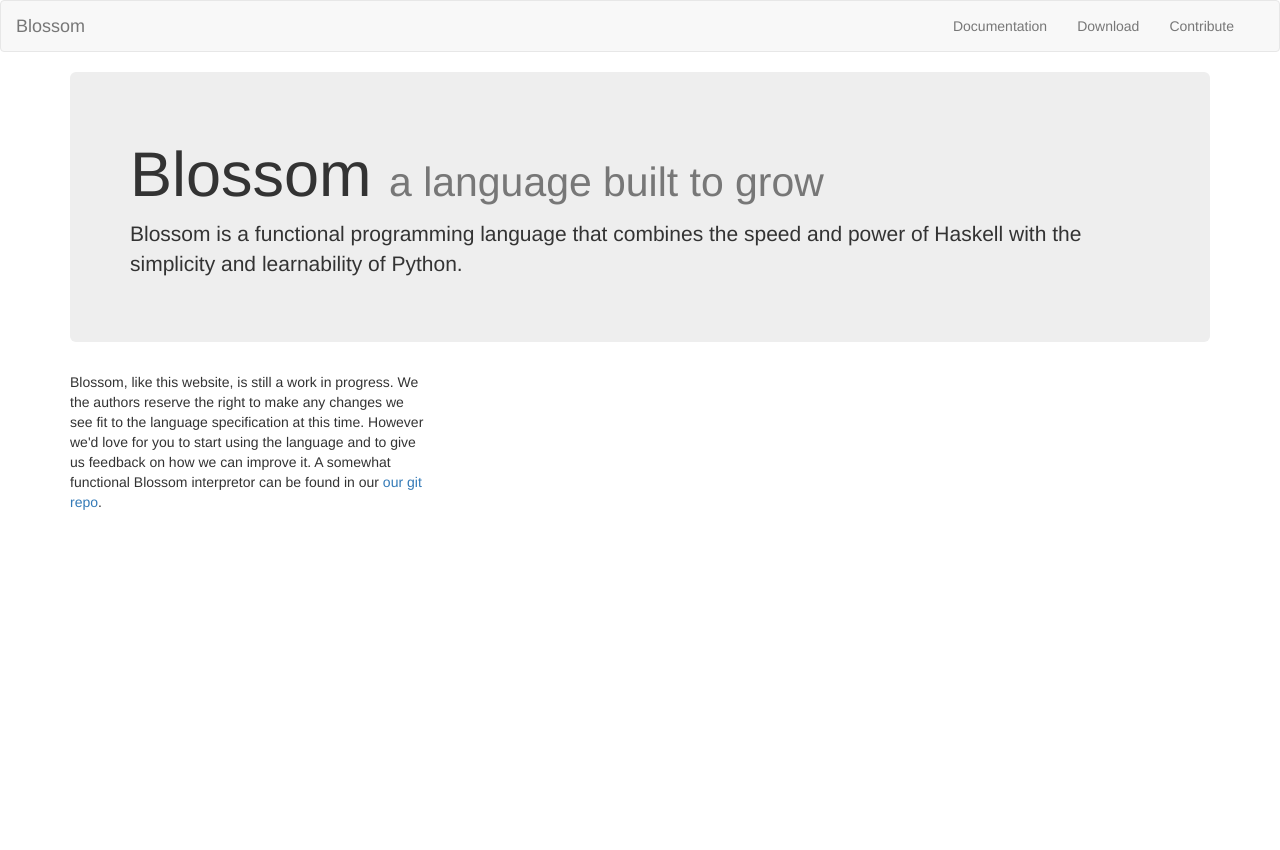
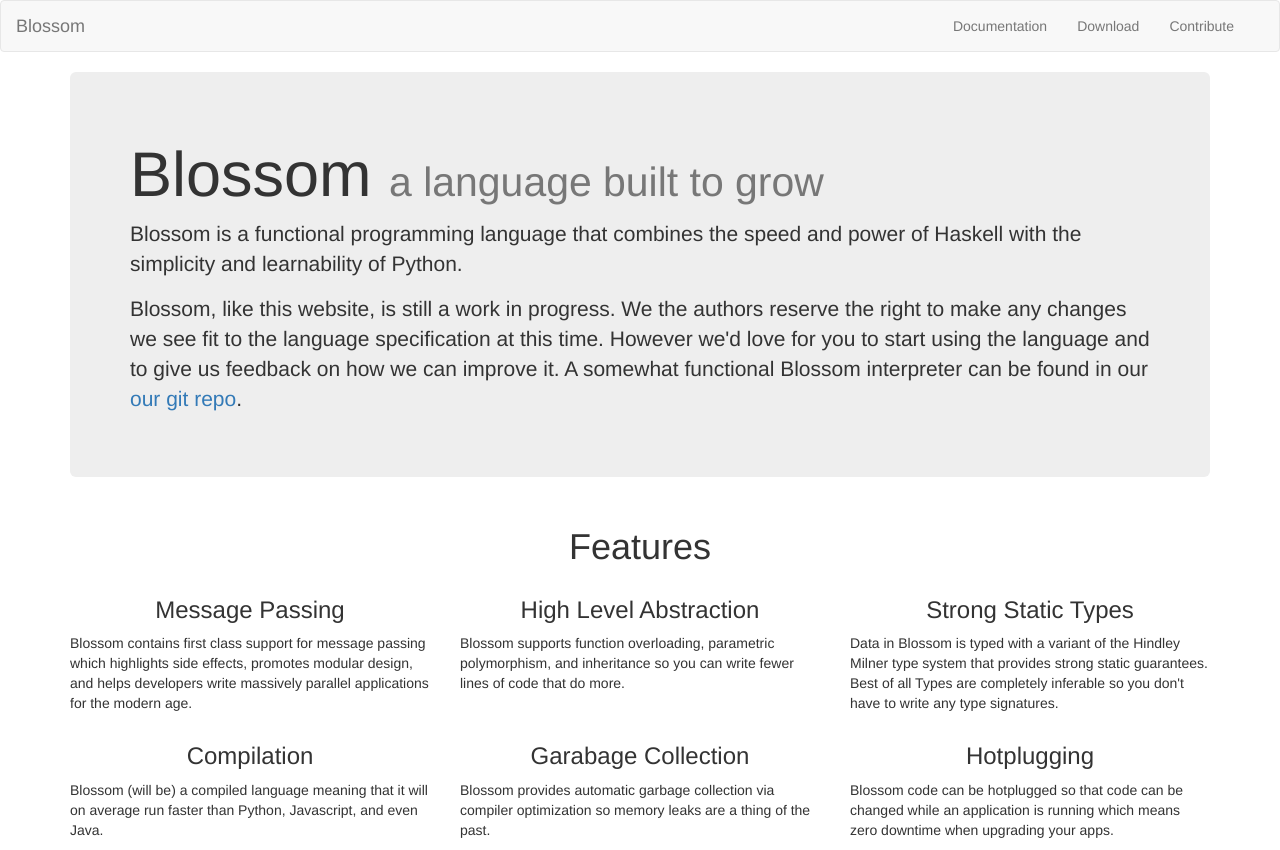
Before and after one commit to NaOHman/blossom-lang, a plain HTML site: page index.html in a window 1280 px wide. Before the commit the page ends 800 px from the top, so only its background shows below. Drawn offline with nearby package versions, Linux system fonts and the light colour scheme.

Commit message:
expanded on features

```diff
--- a/index.html
+++ b/index.html
@@ -37,19 +37,68 @@
         combines the speed and power of Haskell with the
         simplicity and learnability of Python.
       </p>
+      <p>
+        Blossom, like this website, is still a work in progress.
+        We the authors reserve the right to make any changes we see
+        fit to the language specification at this time. However we'd love
+        for you to start using the language and to give us feedback on
+        how we can improve it. A somewhat functional Blossom interpreter
+        can be found in our <a href='http://github.com/NaOHman/Blossom'>
+        our git repo</a>.
+      </p>
     </div>
   </div>
   <div class="container">
+    <h1 class="text-center">Features</h1>
     <div class="row">
       <div class="col-sm-4">
+        <h3 class="text-center">Message Passing</h3>
         <p>
-          Blossom, like this website, is still a work in progress.
-          We the authors reserve the right to make any changes we see
-          fit to the language specification at this time. However we'd love
-          for you to start using the language and to give us feedback on
-          how we can improve it. A somewhat functional Blossom interpretor
-          can be found in our <a href='http://github.com/NaOHman/Blossom'>
-          our git repo</a>.
+          Blossom contains first class support for message passing which
+          highlights side effects, promotes modular design, and helps
+          developers write massively parallel applications for the modern
+          age.
+        </p>
+      </div>
+      <div class="col-sm-4">
+        <h3 class="text-center">High Level Abstraction</h3>
+        <p>
+          Blossom supports function overloading, parametric polymorphism,
+          and inheritance so you can write fewer lines of code that do
+          more.
+        </p>
+      </div>
+      <div class="col-sm-4">
+        <h3 class="text-center">Strong Static Types</h3>
+        <p>
+          Data in Blossom is typed with a variant of the Hindley Milner
+          type system that provides strong static guarantees. Best of all
+          Types are completely inferable so you don't have to write any
+          type signatures.
+        </p>
+      </div>
+    </div>
+    <div class="row">
+      <div class="col-sm-4">
+        <h3 class="text-center">Compilation</h3>
+        <p>
+          Blossom (will be) a compiled language meaning that it will on
+          average run faster than Python, Javascript, and even Java.
+        </p>
+      </div>
+      <div class="col-sm-4">
+        <h3 class="text-center">Garabage Collection</h3>
+        <p>
+          Blossom provides automatic garbage collection via compiler
+          optimization so memory leaks are a thing of the past.
+        </p>
+      </div>
+      <div class="col-sm-4">
+        <h3 class="text-center">Hotplugging</h3>
+        <p>
+          Blossom code can be hotplugged so that code can be changed
+          while an application is running which means zero downtime
+          when upgrading your apps.
         </p>
       </div>
     </div>
```
